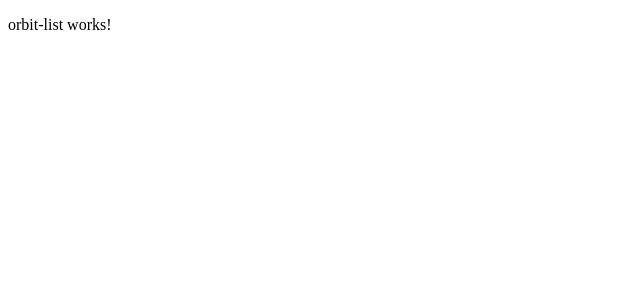
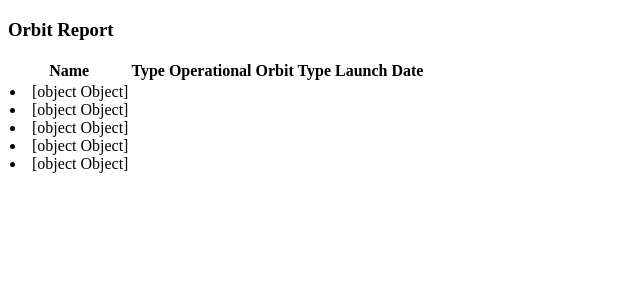
Before and after one commit to avanderheyden/orbit-report, an Angular app: page / in a window 1280 px wide. Shown: the top 300 px of the page, without its empty margins (0-640 px from the left). Built offline with nearby package versions, Linux system fonts and the light colour scheme.

Commit message:
added html table

```diff
--- a/src/app/app.component.html
+++ b/src/app/app.component.html
@@ -1 +1 @@
-<app-orbit-list></app-orbit-list>
+<app-orbit-list [satellites]="sourceList"></app-orbit-list>
--- a/src/app/orbit-list/orbit-list.component.html
+++ b/src/app/orbit-list/orbit-list.component.html
@@ -1 +1,11 @@
-<p>orbit-list works!</p>
+<h3>Orbit Report</h3>
+<table>
+    <tr class="header-row">
+        <th class="sortable">Name</th>
+        <th class="sortable">Type</th>
+        <th>Operational</th>
+        <th>Orbit Type</th>
+        <th>Launch Date</th>
+    </tr>
+    <li *ngFor="let satellite of satellites">{{satellite}}</li>
+</table>
--- a/src/app/orbit-list/orbit-list.component.ts
+++ b/src/app/orbit-list/orbit-list.component.ts
@@ -1,12 +1,14 @@
-import { Component, OnInit } from '@angular/core';
+import { Component, OnInit, Input } from '@angular/core';
+import { Satellite } from '../satellite';
 
 @Component({
   selector: 'app-orbit-list',
   templateUrl: './orbit-list.component.html',
   styleUrls: ['./orbit-list.component.css']
 })
+
 export class OrbitListComponent implements OnInit {
-
+  @Input() satellites: Satellite[];
   constructor() { }
 
   ngOnInit() {
```
